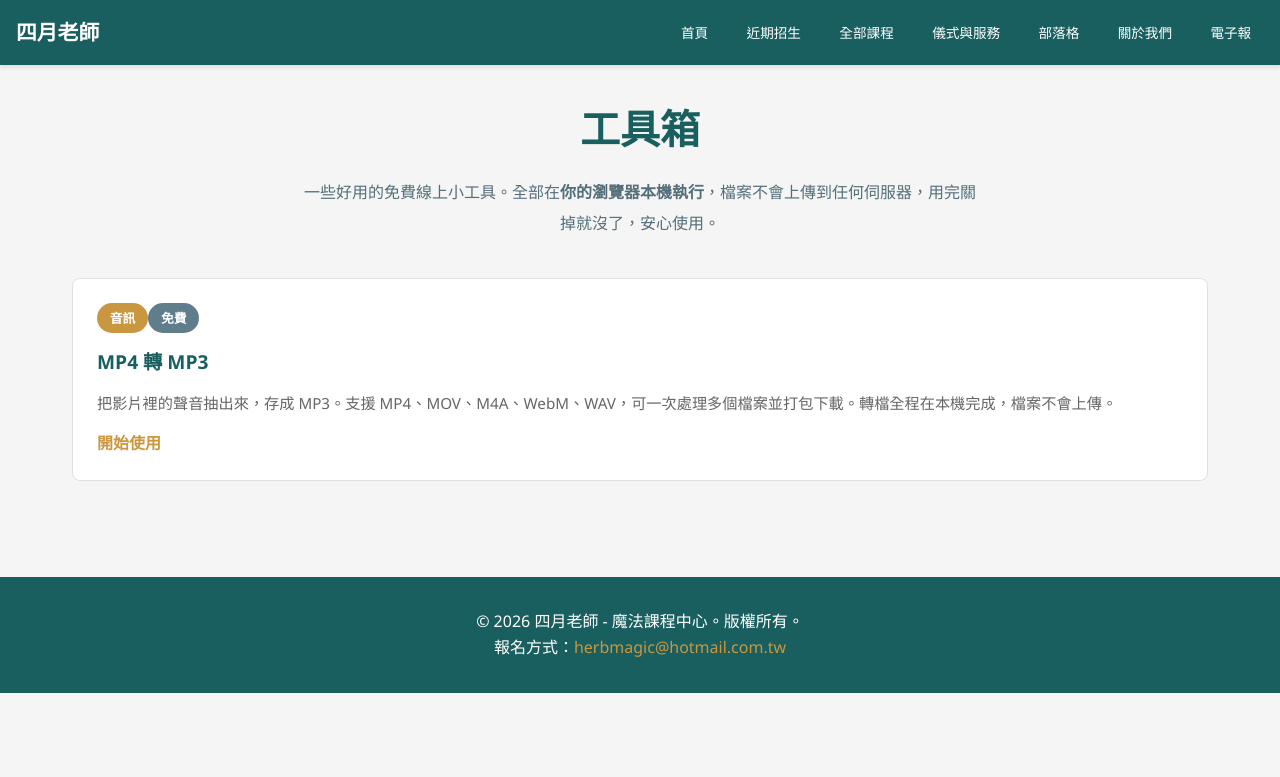
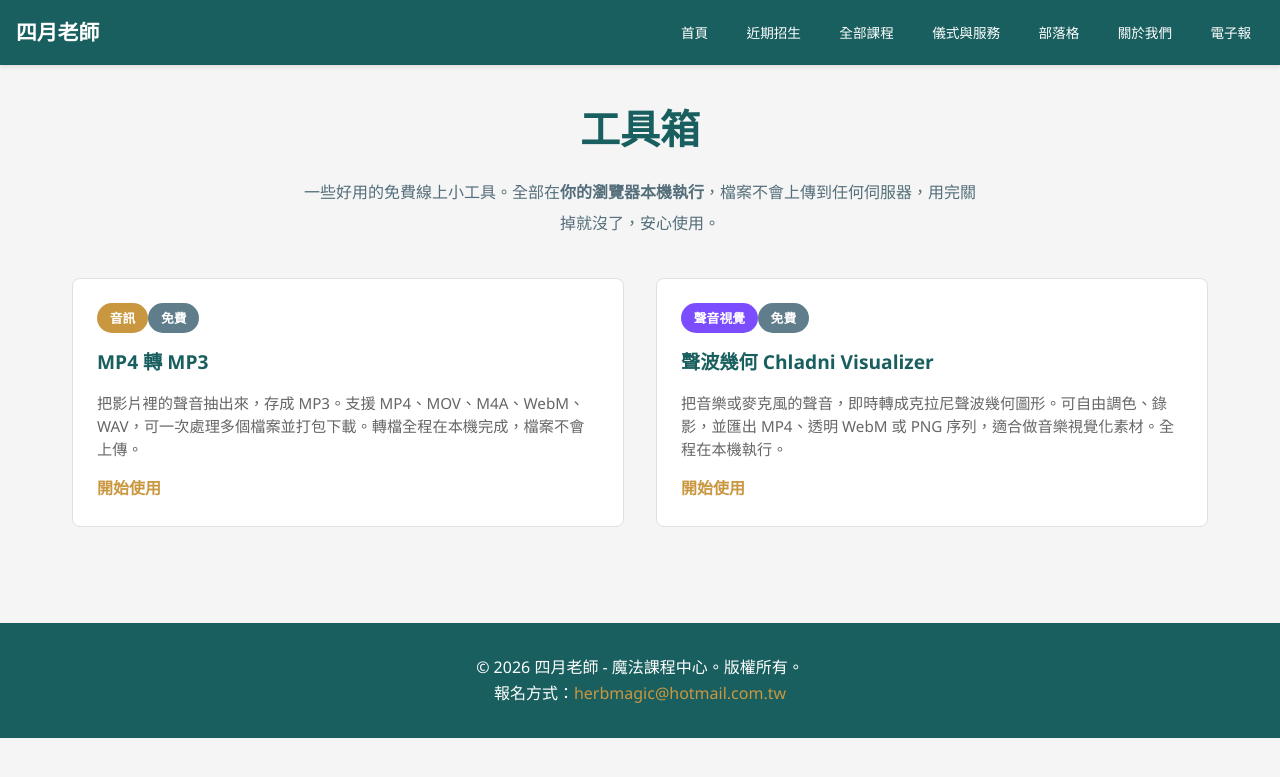
Before and after one commit to light4uliuphone-lang/hoodoo, a Jekyll site: the page built from tools.html, in a window 1280 px wide. Shown: the top 777 px of the page. Built offline with Jekyll 4.4.1, drawn with Linux system fonts in a browser that asks for light colours.

Commit message:
Add files via upload

```diff
--- a/tools.html
+++ b/tools.html
@@ -11,12 +11,21 @@ permalink: /tools/
         一些好用的免費線上小工具。全部在<strong>你的瀏覽器本機執行</strong>，檔案不會上傳到任何伺服器，用完關掉就沒了，安心使用。
     </p>
 
-    <div class="courses-grid">
+    {% include ad-unit.html %}
+
+    <div class="courses-grid" style="margin-top:2rem;">
         <div class="course-card">
             <div class="course-tags"><span class="course-tag" style="background-color: #c9973f;">音訊</span><span class="course-tag" style="background-color: #607d8b;">免費</span></div>
             <h3>MP4 轉 MP3</h3>
             <p>把影片裡的聲音抽出來，存成 MP3。支援 MP4、MOV、M4A、WebM、WAV，可一次處理多個檔案並打包下載。轉檔全程在本機完成，檔案不會上傳。</p>
             <a href="/tools/mp4-to-mp3/" class="learn-more">開始使用</a>
+        </div>
+
+        <div class="course-card">
+            <div class="course-tags"><span class="course-tag" style="background-color: #7c4dff;">聲音視覺</span><span class="course-tag" style="background-color: #607d8b;">免費</span></div>
+            <h3>聲波幾何 Chladni Visualizer</h3>
+            <p>把音樂或麥克風的聲音，即時轉成克拉尼聲波幾何圖形。可自由調色、錄影，並匯出 MP4、透明 WebM 或 PNG 序列，適合做音樂視覺化素材。全程在本機執行。</p>
+            <a href="/tools/chladni/" class="learn-more">開始使用</a>
         </div>
 
         <!-- 之後新增工具：複製上面一張 course-card，改標題、說明、連結即可 -->
```
